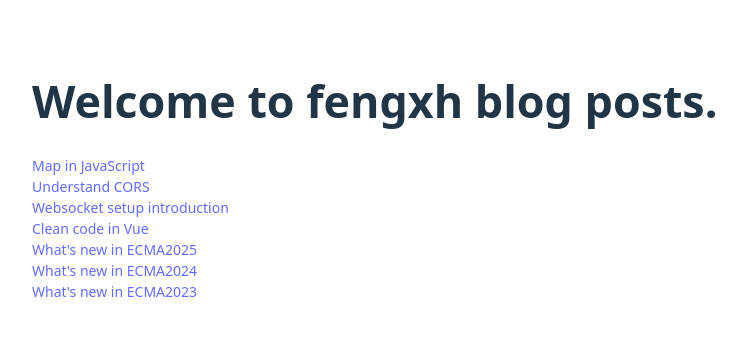
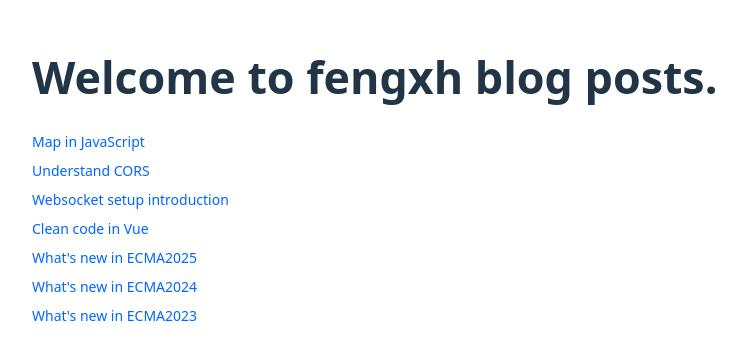
Before and after one commit to fengtomy/fengtomy.github.io, a React (Vite) app: page / in a window 1280 px wide. Shown: the part 226-586 px from the top of the page, without its empty margins (0-746 px from the left). Built offline with nearby package versions, Linux system fonts and the light colour scheme.

Commit message:
fix: add text color contrast, and update readme

```diff
--- a/src/Home.jsx
+++ b/src/Home.jsx
@@ -4,7 +4,7 @@ function Home() {
   return (
     <>
       <h1>Welcome to fengxh blog posts.</h1>
-      <nav style={{ display: 'flex', flexDirection: 'column' }}>
+      <nav style={{ display: 'flex', flexDirection: 'column', gap: 8 }}>
         <NavLink to="/javascript-map">Map in JavaScript</NavLink>
         <NavLink to="/understand-cors">Understand CORS</NavLink>
         <NavLink to="/websocket-intro">Websocket setup introduction</NavLink>
--- a/src/index.css
+++ b/src/index.css
@@ -15,11 +15,11 @@
 
 a {
   font-weight: 500;
-  color: #646cff;
+  color: #0066ff;
   text-decoration: inherit;
 }
 a:hover {
-  color: #535bf2;
+  color: #705cf1;
 }
 
 body {
```
Also changed, not shown: 1 other file (tests, documents, lock files or other folders).
